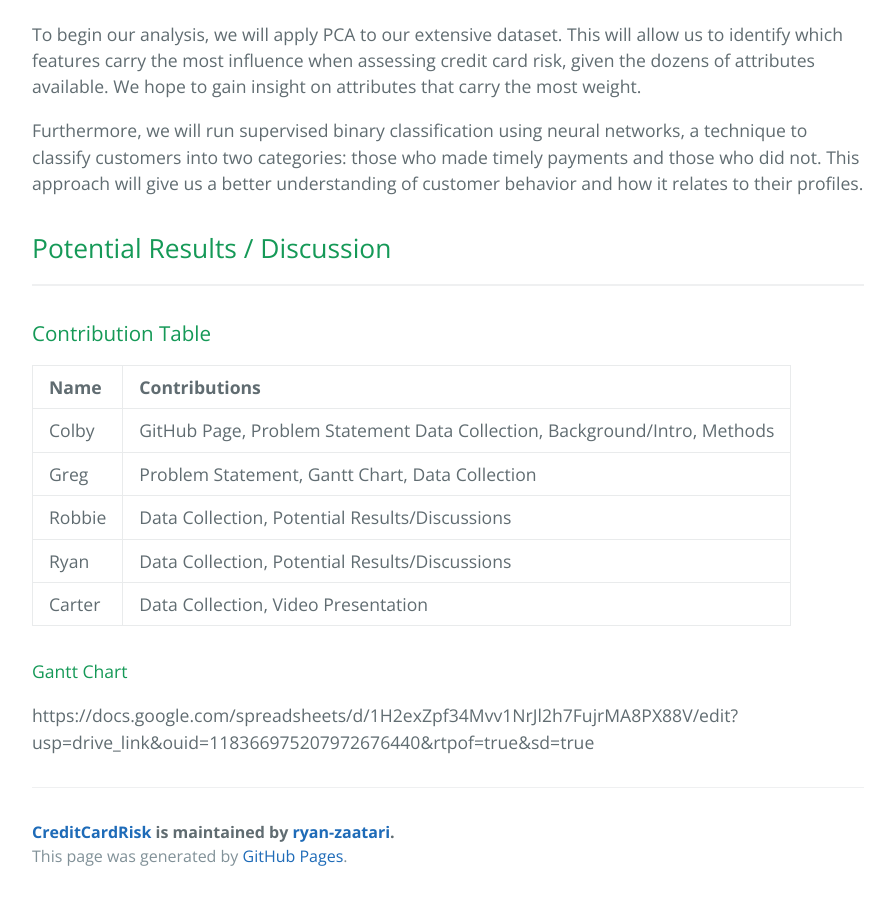
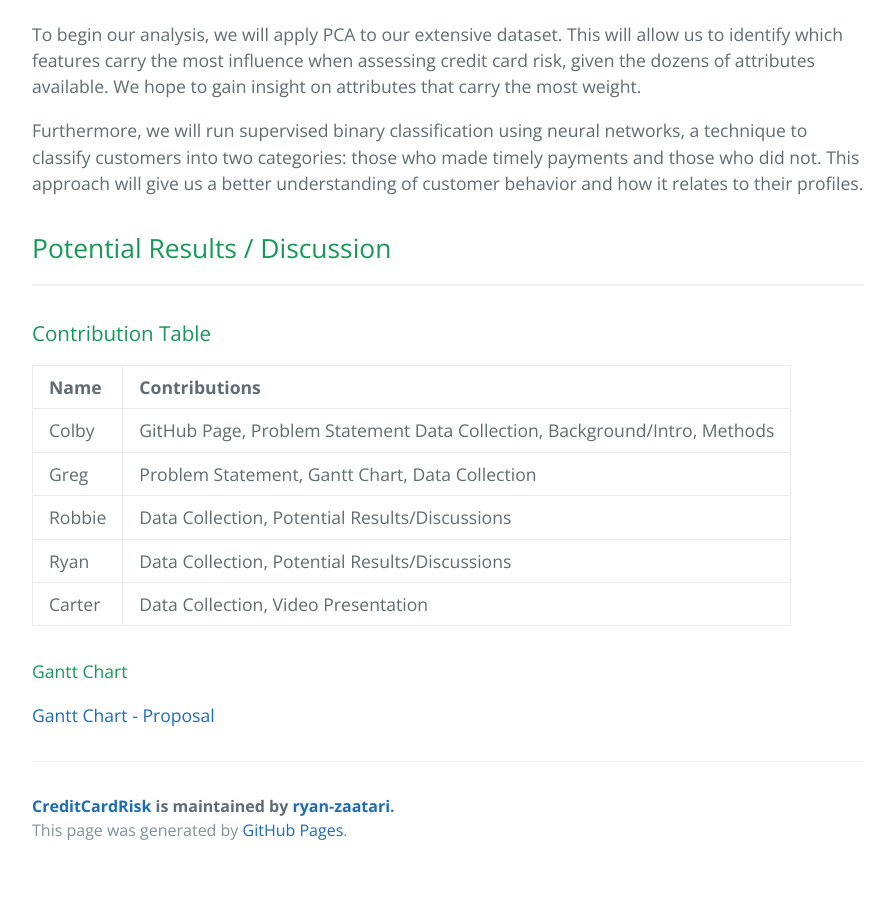
Before and after one commit to ryan-zaatari/CreditCardRisk, a Jekyll site: the page built from index.md, in a window 1280 px wide and 900 px high, scrolled down 1043 px. Shown: the whole window, without its empty margins (192-1087 px from the left). Built offline with Jekyll 4.4.1, drawn with Linux system fonts in a browser that asks for light colours; after the commit the page ends 1917 px from its top, so only the background shows below that.

Commit message:
Gantt Chart

```diff
--- a/index.md
+++ b/index.md
@@ -37,4 +37,4 @@ Furthermore, we will run supervised binary classification using neural networks,
 
 #### Gantt Chart
 
-https://docs.google.com/spreadsheets/d/1H2exZpf34Mvv1NrJl2h7FujrMA8PX88V/edit?usp=drive_link&ouid=118366975207972676440&rtpof=true&sd=true
+[Gantt Chart - Proposal](https://docs.google.com/spreadsheets/d/1vUNEJyUcGG-XSNwLHA6Wzjpe0IY0C9i5/edit?usp=drive_link&ouid=118366975207972676440&rtpof=true&sd=true)
```
